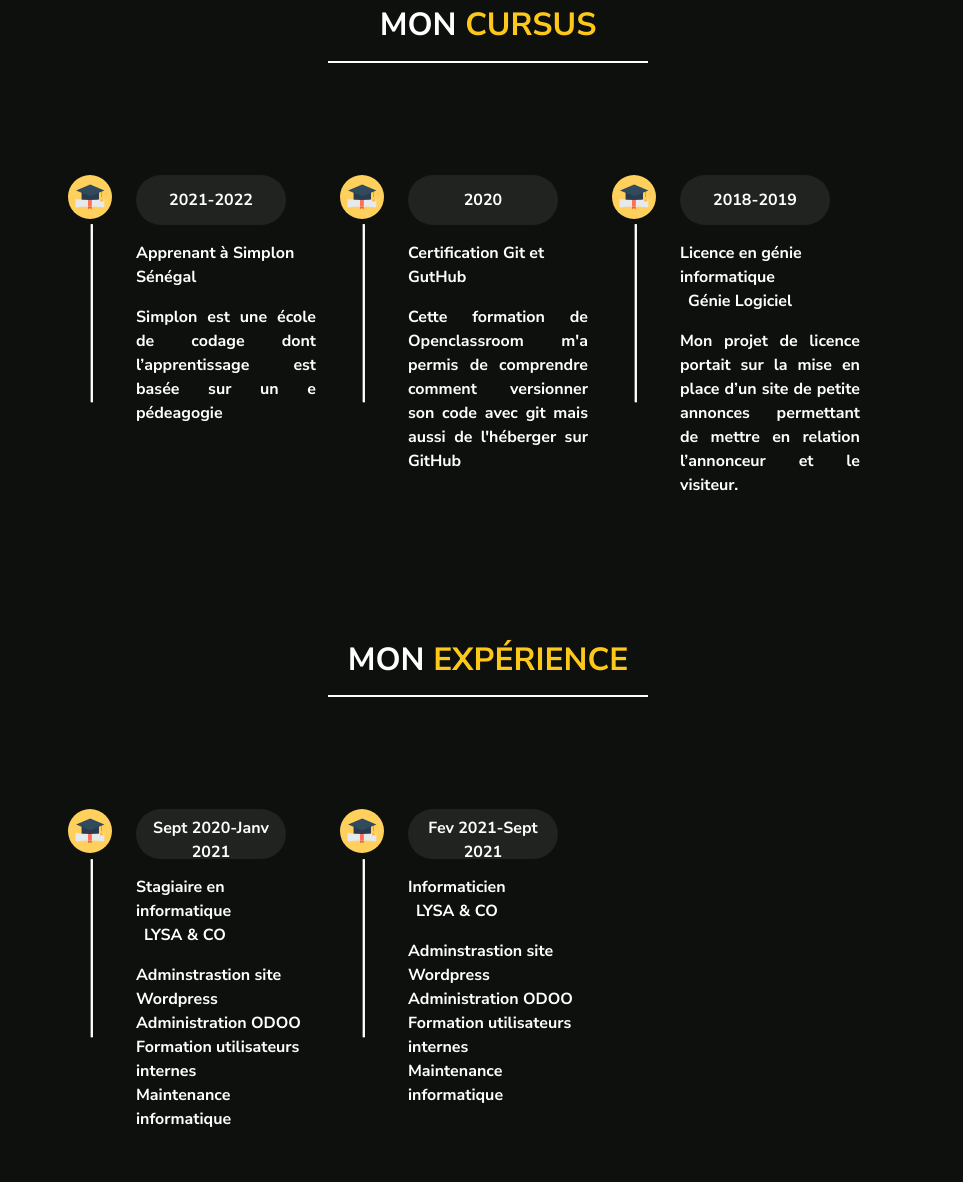
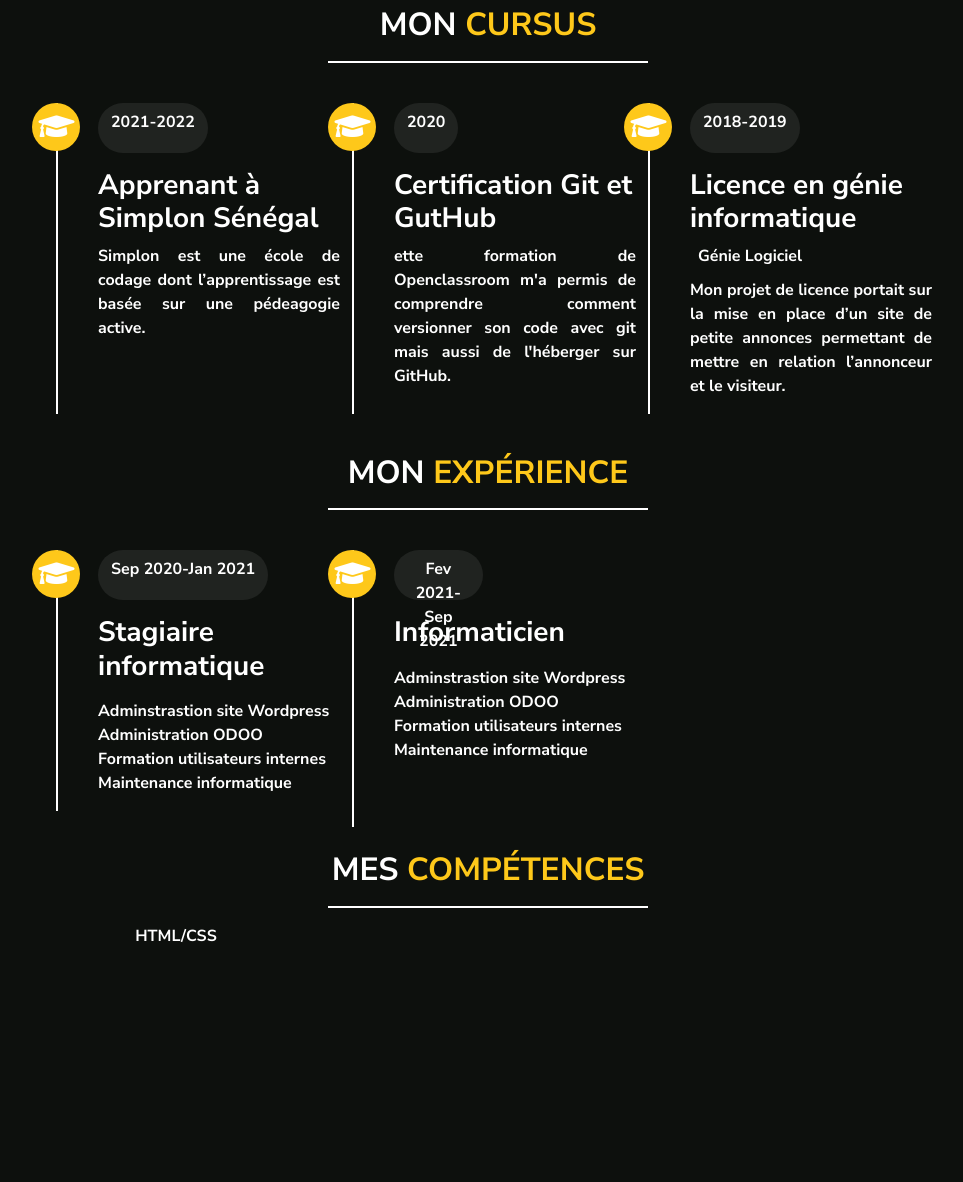
Before and after one commit to papi18011998/my-portfolio, a plain HTML site: page index.html in a window 1280 px wide. Shown: the part 724-1906 px from the top of the page, without its empty margins (308-1271 px from the left). After the commit the page ends 1672 px from the top, so only its background shows below. Drawn offline with nearby package versions, Linux system fonts and the light colour scheme.

Commit message:
style : redefinition des cartes des sections cursus et experiences, animation sur le nav bar

```diff
--- a/css/style.css
+++ b/css/style.css
@@ -17,19 +17,26 @@ body{
 *::selection{
     background-color: #FEC81A;
 }
-.reset-padding>*{
-    padding: 0;
-}
 ul{
     list-style: none;
 }
 a{
     list-style: none;
 }
+/* ============================ header ====================== */
 header{
+    position: fixed;
+    top: 0;
+    left: -120%;
+    z-index: 4;
     height: 100%;
     width: 100%;
     overflow-x: hidden;
+    overflow-y: hidden;
+}
+.toggle{
+    left: 0%;
+    transition: left .9s;
 }
 nav{
     height: auto;
@@ -42,9 +49,10 @@ nav{
     border-radius: 50%;
     object-fit: cover;
 }
+/* ============================ Custom Btn ====================== */
 .btn-default-color{
     background-color: #202320;
-    color: #524F4F;
+    color: white;
     border-radius: 3.125rem;
 }
 .btn-second-color {
@@ -68,6 +76,7 @@ nav{
     z-index: 10;
     font-size: 2.5rem;
 }
+/* ============================ Goblal contain of page====================== */
 .globalContainer{
  position: absolute;
  top: 4rem;
@@ -85,16 +94,25 @@ nav{
     width: 100%;
     height: auto;
 }
+/* ============================ Style of cursus an experience====================== */
+.carte{
+    border-left: 2px white solid;
+    position: relative;
+}
+.carte i{
+ position: absolute;
+ top: 0rem;
+ left: -1.6rem;
+ height: 3rem;
+ width: 3rem;
+ border-radius: 50%;
+ line-height: 3rem;
+ text-align: center;
+ font-size: 1.8rem;
+ color: white;
+ background-color: #FEC81A;
+}
 
-.rotate-hr{
-    position: absolute;
-    top: 11.6rem;
-    right: 54%;
-    transform: rotate(90deg);
-    width: 60%;
-    opacity: 1;
-    border:1px white solid !important;
-}
 .underlied-text{
     opacity: 1;
     border:1px white solid !important;
@@ -104,4 +122,10 @@ nav{
 }
 li{
     list-style: none;
-}
+/* }
+.bar .value-advancement{
+    position: absolute;
+    top: 50%;
+    left: 50%;
+    transform: translate(-50%,-50%);
+} */
--- a/index.html
+++ b/index.html
@@ -15,6 +15,9 @@
         integrity="sha384-1BmE4kWBq78iYhFldvKuhfTAU6auU8tT94WrHftjDbrCEXSU1oBoqyl2QvZ6jIW3" crossorigin="anonymous">
     <script src="https://cdnjs.cloudflare.com/ajax/libs/jquery/3.6.0/jquery.min.js"
         integrity="sha512-894YE6QWD5I59HgZOGReFYm4dnWc1Qt5NtvYSaNcOP+u1T9qYdvdihz0PPSiiqn/+/3e7Jo4EaG7TubfWGUrMQ=="
+        crossorigin="anonymous" referrerpolicy="no-referrer"></script>
+    <script src="https://cdnjs.cloudflare.com/ajax/libs/jquery-circle-progress/1.2.2/circle-progress.min.js"
+        integrity="sha512-6kvhZ/39gRVLmoM/6JxbbJVTYzL/gnbDVsHACLx/31IREU4l3sI7yeO0d4gw8xU5Mpmm/17LMaDHOCf+TvuC2Q=="
         crossorigin="anonymous" referrerpolicy="no-referrer"></script>
     <script src="js/index.js"></script>
     <link rel="stylesheet" href="css/style.css">
@@ -72,91 +75,86 @@
                 <h2 class="text-center mb-3">MON <span class="yellow-color">CURSUS</span></h2>
                 <hr class="col-4 text-center underlied-text">
             </div>
-            <div class="row  col-12 my-5 ps-5">
+            <div class="row  col-12 my-4 ps-5">
                 <!-- ========================================== Cursus 1 ========================================== -->
-                <div class="col-sm-12 col-md-4 col-lg-4 row  position-relative  py-5">
-                    <figure class="col-3" >
-                        <img src="assets/graduation.svg" alt="Icone de graduation" class="position-relative">
-                    </figure>
-                    <div class="col-9">
-                        <button class="btn btn-second-color col-10">2021-2022</button>
-                        <div class="py-3 ">Apprenant à Simplon Sénégal</div>
-                        <div class="text-justify">Simplon est une école de codage dont l’apprentissage est basée sur un e pédeagogie</div>
-                    </div>
-                    <hr class="rotate-hr">
+                <div class="carte col-sm-12 col-lg-4 col-md-6 ps-3 mb-3">
+                    <i class="fas fa-graduation-cap"></i>
+                    <span class="btn btn-second-color ms-4">2021-2022</span>
+                    <h3 class="pt-3 ps-4">Apprenant à Simplon Sénégal</h3>
+                    <p class="ps-4 text-justify">
+                        Simplon est une école de codage dont l’apprentissage est basée sur une pédeagogie active.
+                    </p>
                 </div>
                 <!-- ========================================== Cursus 2 ========================================== -->
-                <div class="col-sm-12 col-md-4 col-lg-4 row  position-relative  py-5">
-                    <figure class="col-3">
-                        <img src="assets/graduation.svg" alt="Icone de graduation">
-                    </figure>
-                    <div class="col-9">
-                        <button class="btn btn-second-color col-10">2020</button>
-                        <div class="py-3 "> Certification Git et GutHub</div>
-                        <div class="text-justify">Cette formation de Openclassroom m'a permis de comprendre comment versionner son code avec git mais aussi de l'héberger sur GitHub</div>
-                    </div>
-                    <hr class="rotate-hr">
+                <div class="carte col-sm-12 col-lg-4 col-md-6 ps-3 mb-3">
+                    <i class="fas fa-graduation-cap"></i>
+                    <span class="btn btn-second-color ms-4">2020</span>
+                    <h3 class="pt-3 ps-4">Certification Git et GutHub</h3>
+                    <p class="ps-4 text-justify">
+                        ette formation de Openclassroom m'a permis de comprendre comment
+                            versionner son code avec git mais aussi de l'héberger sur GitHub.
+                    </p>
                 </div>
                 <!-- ========================================== Cursus 3 ========================================== -->
-                <div class="col-sm-12 col-md-4 col-lg-4 row  position-relative py-5">
-                    <figure class="col-3">
-                        <img src="assets/graduation.svg" alt="Icone de graduation">
-                    </figure>
-                    <div class="col-9">
-                        <button class="btn btn-second-color col-10">2018-2019</button>
-                        <div class="py-3 ">Licence en génie informatique <br> <span class="px-2">Génie Logiciel</span></div>
-                        <div class="text-justify">Mon projet de licence portait sur la mise en place d’un site de petite annonces permettant de
-                            mettre en relation l’annonceur et le visiteur.</div>
-                    </div>
-                    <hr class="rotate-hr">
+                <div class="carte col-sm-12 col-lg-4 col-md-6 ps-3 mb-3">
+                    <i class="fas fa-graduation-cap"></i>
+                    <span class="btn btn-second-color ms-4">2018-2019</span>
+                    <h3 class="pt-3 ps-4">Licence en génie informatique <br> <span class="px-2 h6">Génie Logiciel</span></h3>
+                    <p class="ps-4 text-justify">
+                        Mon projet de licence portait sur la mise en place d’un site de petite
+                        annonces permettant de
+                        mettre en relation l’annonceur et le visiteur.
+                    </p>
                 </div>
             </div>
         </section>
         <!-- ========================================== Mon experience ========================================== -->
-        <section id="experience" class="my-5">
+        <section id="experience">
             <div class="row  align-items-center justify-content-center">
                 <h2 class="text-center mb-3">MON <span class="yellow-color">EXPÉRIENCE</span></h2>
                 <hr class="col-4 text-center underlied-text">
             </div>
-            <div class="row  col-12 my-5 ps-5">
+            <div class="row carte-container col-12 my-4 ps-5">
                 <!-- ========================================== Experience 1 ========================================== -->
-                <div class="col-sm-12 col-md-4 col-lg-4 row  position-relative py-5">
-                    <figure class="col-3">
-                        <img src="assets/graduation.svg" alt="Icone de graduation">
-                    </figure>
-                    <div class="col-9">
-                        <button class="btn btn-second-color col-10">Sept 2020-Janv 2021 </button>
-                        <div class="py-3 ">Stagiaire en informatique  <br> <span class="px-2">LYSA & CO</span></div>
-                        <div>
-
-                                <li>Adminstrastion site Wordpress</li>
-                                <li>Administration  ODOO</li>
-                                <li>Formation utilisateurs internes</li>
-                                <li>Maintenance informatique</li>
-
-                        </div>
-                    </div>
-                    <hr class="rotate-hr">
+                <div class="carte col-sm-12 col-lg-4 col-md-6 ps-3 mb-3">
+                    <i class="fas fa-graduation-cap"></i>
+                    <span class="btn btn-second-color ms-4">Sep 2020-Jan 2021</span>
+                    <h3 class="pt-3 ps-4">Stagiaire informatique</h3>
+                    <p>
+                        <li class="ps-4">Adminstrastion site Wordpress</li>
+                        <li class="ps-4">Administration ODOO</li>
+                        <li class="ps-4">Formation utilisateurs internes</li>
+                        <li class="ps-4">Maintenance informatique</li>
+                    </p>
                 </div>
                 <!-- ========================================== Experience 2 ========================================== -->
-                <div class="col-sm-12 col-md-4 col-lg-4 row  position-relative py-5">
-                    <figure class="col-3">
-                        <img src="assets/graduation.svg" alt="Icone de graduation">
-                    </figure>
-                    <div class="col-9">
-                        <button class="btn btn-second-color col-10">Fev 2021-Sept 2021 </button>
-                        <div class="py-3 ">Informaticien <br> <span class="px-2">LYSA & CO</span></div>
-                        <div>
-                                <li>Adminstrastion site Wordpress</li>
-                                <li>Administration  ODOO</li>
-                                <li>Formation utilisateurs internes</li>
-                                <li>Maintenance informatique</li>
-                        </div>
-                    </div>
-                    <hr class="rotate-hr">
+                <div class="carte col-sm-12 col-lg-4 col-md-6 ps-3">
+                    <i class="fas fa-graduation-cap"></i>
+                    <span class="btn btn-second-color ms-4 col-md-6 col-lg-4 col-sm-8">Fev 2021-Sep 2021</span>
+                    <h3 class="pt-3 ps-4">Informaticien</h3>
+                    <p>
+                        <li class="ps-4">Adminstrastion site Wordpress</li>
+                        <li class="ps-4">Administration ODOO</li>
+                        <li class="ps-4">Formation utilisateurs internes</li>
+                        <li class="ps-4">Maintenance informatique</li>
+                    </p>
                 </div>
             </div>
         </section>
+        <!-- ========================================== Mes competences ========================================== -->
+        <section id="skills">
+            <div class="row  align-items-center justify-content-center">
+                <h2 class="text-center mb-3">MES <span class="yellow-color">COMPÉTENCES</span></h2>
+                <hr class="col-4 text-center underlied-text">
+            </div>
+            <!-- ========================================== skill 1 ========================================== -->
+            <div class="skill col-sm-12 col-lg-4 col-md-4 position-relative">
+                <div class="bar d-flex align-items-center justify-content-center"><span class="value-advancement"></span></div>
+                <div class="text-center">HTML/CSS</div>
+            </div>
+
+        </section>
+
     </main>
 </body>
 
--- a/js/index.js
+++ b/js/index.js
@@ -1,5 +1,6 @@
 $(document).ready(function(){
     $('#burgerIcon').click(function(){
-        $('#header').toggle()
+        $(this).toggleClass('fa-times')
+        $('header').toggleClass('toggle')
     })
 })
```
